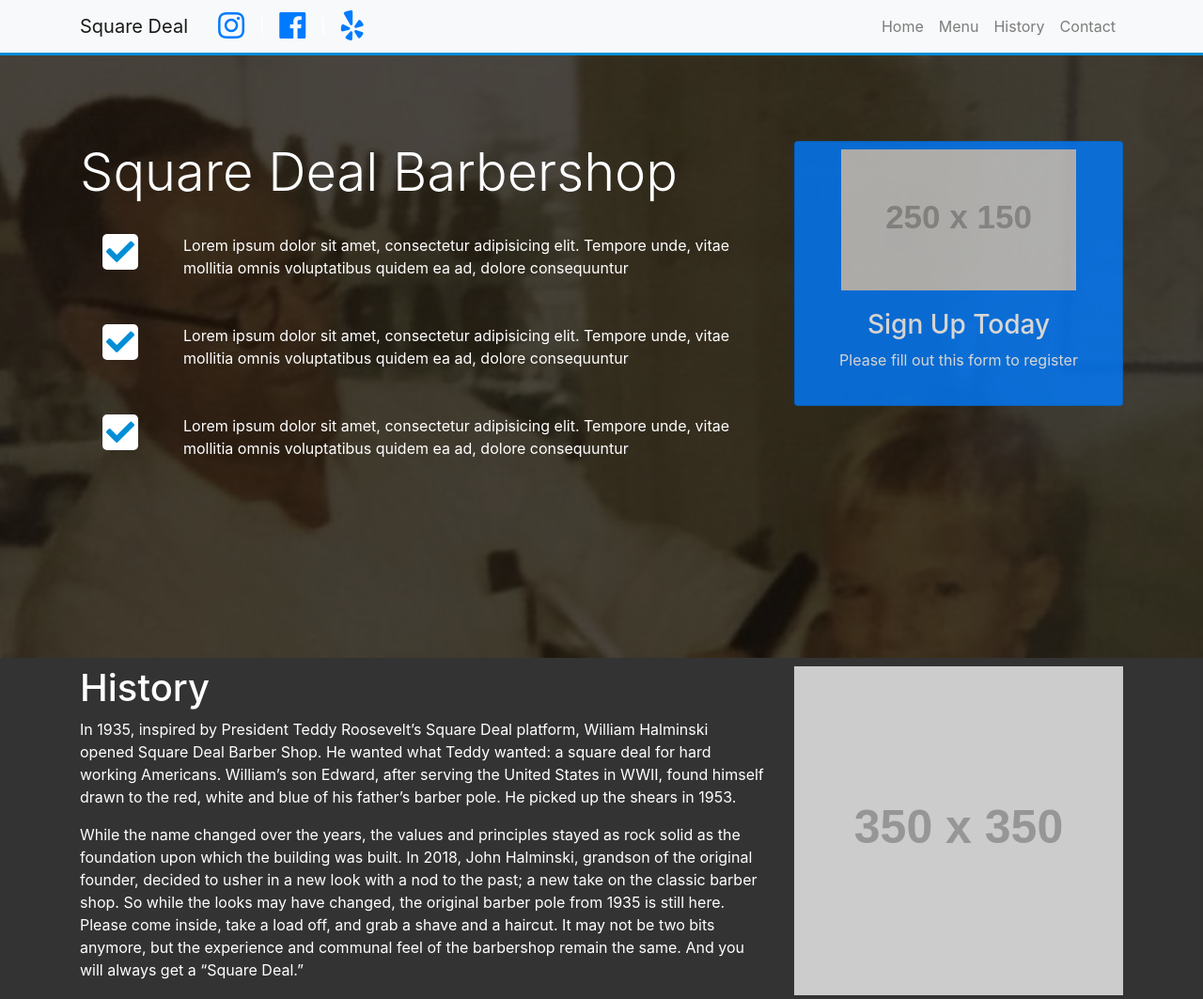
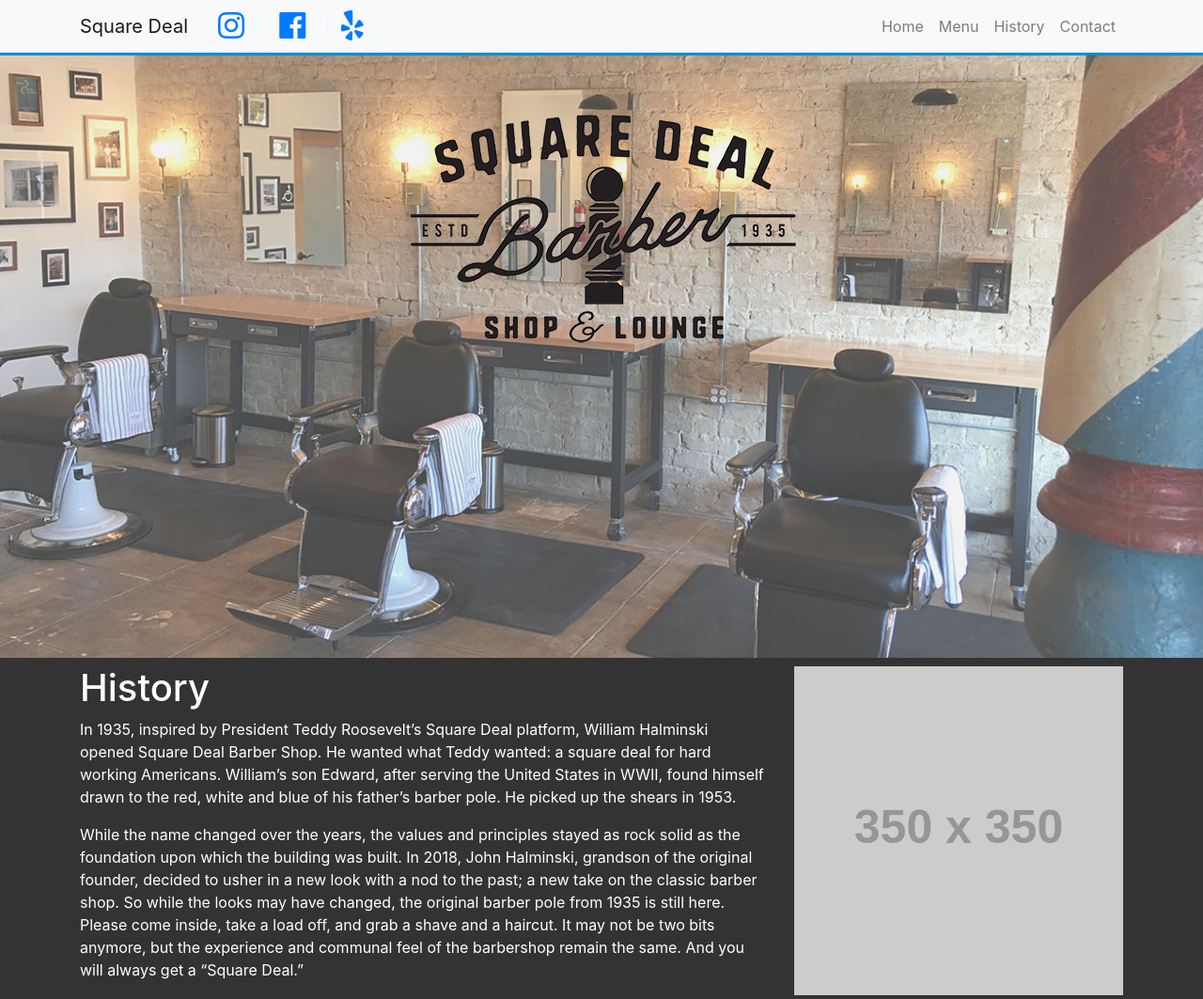
Before and after one commit to JamesBlocker/squaredeal, a plain HTML site: page index.html in a window 1280 px wide. Shown: the top 1063 px of the page at 94% size. Drawn offline with Linux system fonts and the light colour scheme; placeholder pictures from the web are drawn by us.

Commit message:
add home images and place them

```diff
--- a/css/style.css
+++ b/css/style.css
@@ -7,7 +7,7 @@ body {
   opacity: 1; }
 
 #home-section {
-  background: url("../img/barber1.jpg") no-repeat;
+  background: url("../img/chairsfaded.jpg") no-repeat;
   background-size: cover;
   background-attachment: fixed;
   min-height: 700px; }
--- a/index.html
+++ b/index.html
@@ -46,7 +46,7 @@
 
         <!-- home -->
         <header id="home-section">
-            <div class="dark-overlay">
+            <!-- <div class="dark-overlay">
                 <div class="home-inner">
                     <div class="container">
                         <div class="row">
@@ -92,7 +92,18 @@
                         </div>
                     </div>
                 </div>
+            </div> -->
+          <div class="container">
+            <div class="row">
+                <img class="mx-auto d-block" src="img/logo-transparent.png" alt="Barber chairs">
+
+
+
             </div>
+
+          </div>
+
+
         </header>
 
         <!-- history section -->
```
Also changed, not shown: img/chairsfaded.jpg (added), img/logo-transparent.png (added).
